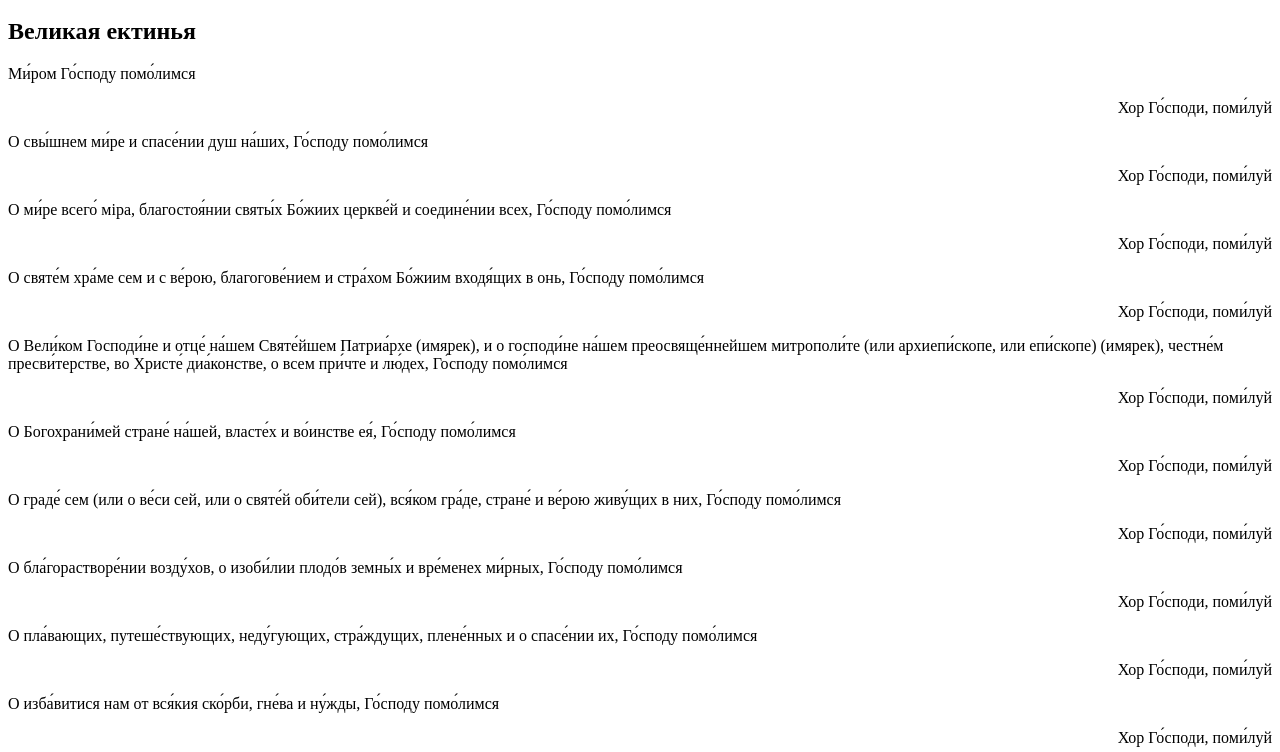
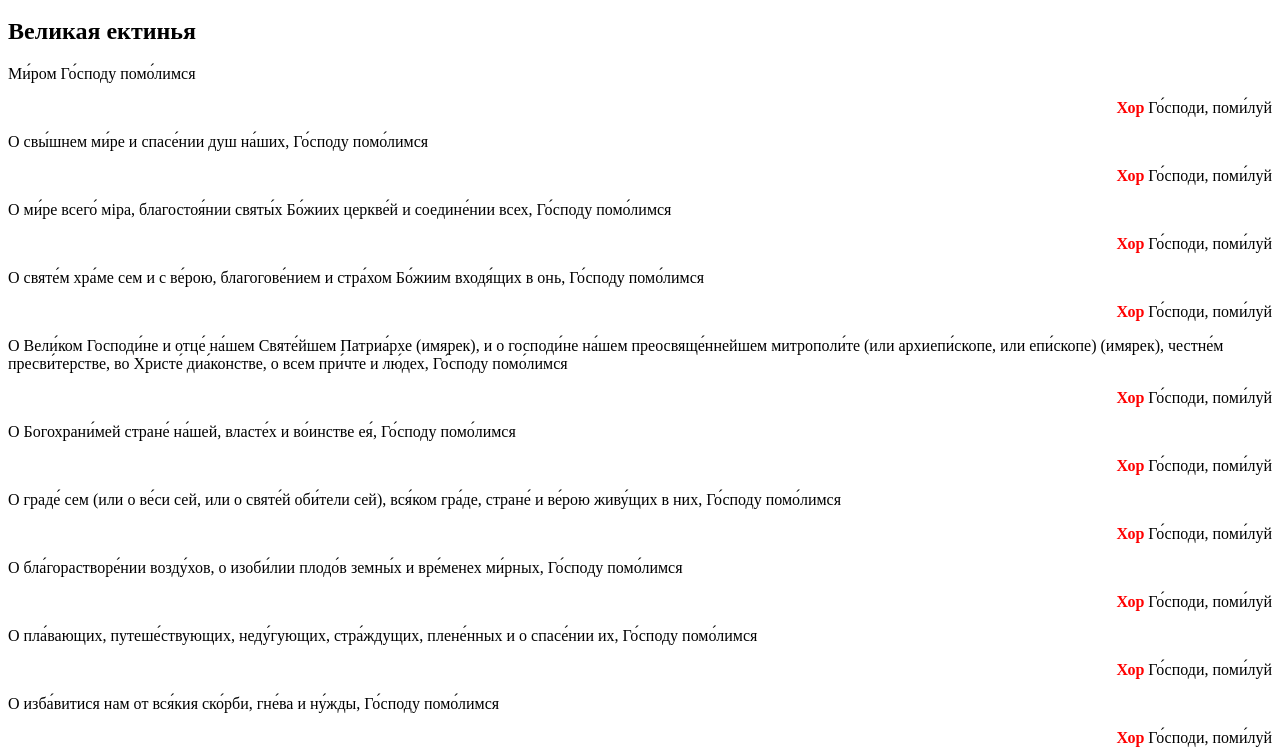
Before and after one commit to macAntuan/bs, a plain HTML site: page index.html in a window 1280 px wide. Shown: the part 48-800 px from the top of the page. Drawn offline with Linux system fonts and the light colour scheme.

Commit message:
Update style.css

```diff
--- a/style.css
+++ b/style.css
@@ -1,3 +1,8 @@
 .chor {
   text-align: right;
 }
+
+.red {
+color: red;
+font-weight: 700;
+}
```
